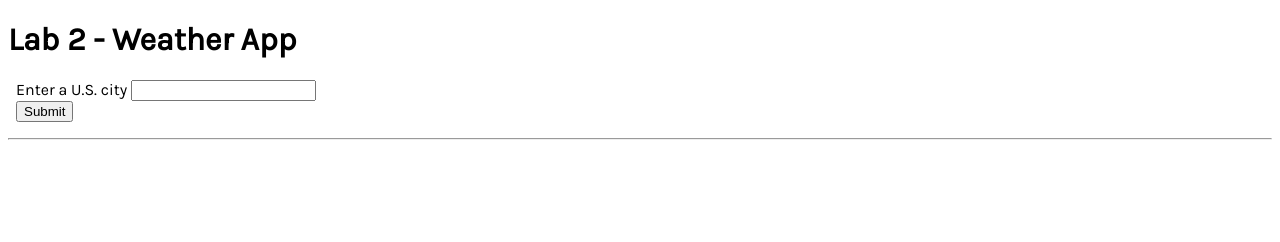
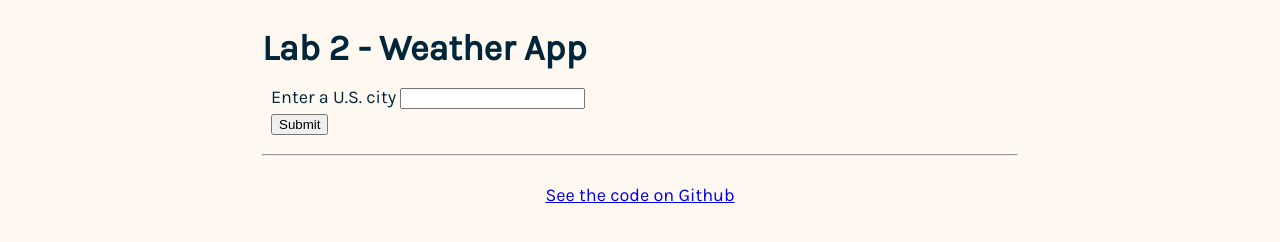
Before and after one commit to paulrsvg/cp2-pokeapi, a plain HTML site: page index.html in a window 1280 px wide. Drawn offline with nearby package versions, Linux system fonts and the light colour scheme.

Commit message:
added footer and more styles

```diff
--- a/index.html
+++ b/index.html
@@ -27,6 +27,9 @@
 	</div>
 
 
+  <p class="footer">
+    <a href = "https://github.com/BYU-CS-260-Winter-2020/lab-2-weather-app-paulrsvg">See the code on Github</a>
+  </p>
 
   <!-- scripts etc  -->
   <script src="https://cdnjs.cloudflare.com/ajax/libs/moment.js/2.24.0/moment.min.js" integrity="sha256-4iQZ6BVL4qNKlQ27TExEhBN1HFPvAvAMbFavKKosSWQ=" crossorigin="anonymous"></script>
--- a/script.js
+++ b/script.js
@@ -40,7 +40,7 @@ const url = "http://api.openweathermap.org/data/2.5/weather?q=" + value + ",US&u
     .then(function(response) {
       return response.json();
     }).then(function(json) {
-        let forecast = "<h2>Forecast:</h2>";
+        let forecast = "<h2>5-Day Forecast:</h2>";
       for (let i=0; i < json.list.length; i++) {
 
         forecast += "<div class = 'forecast'><h2>" + moment(json.list[i].dt_txt).format('MMMM Do YYYY, h:mm:ss a') + "</h2>";
--- a/styles.css
+++ b/styles.css
@@ -1,6 +1,21 @@
 body {
     font-family: 'Karla', sans-serif;
+    /* background-color: #f9edcc; */
+
+    max-width: 42em;
+    margin: 2em auto; /*maybe not auto? hmm*/
+    line-height:1.4em;
+    font-size:18px;
+    /* color: #444;
+    background-color: #dcd5cb; */
+    background-color: #fff9f2; /*   //an off white here from the eap wellness thing */
+    color: #002639;  /*   an almost black */
+    padding:0 10px;
 }
+
+
+
+
 
 form {
     margin: 0.5em;
@@ -17,3 +32,18 @@ form {
     text-align: center !important;
 
 }
+
+.footer{
+    text-align: center !important;
+}
+
+/* media queries */
+/* @media (max-width: 600px) {
+
+    #weatherResults, #forecastResults {
+      width: 100%;
+    }
+
+
+
+  } */
```
